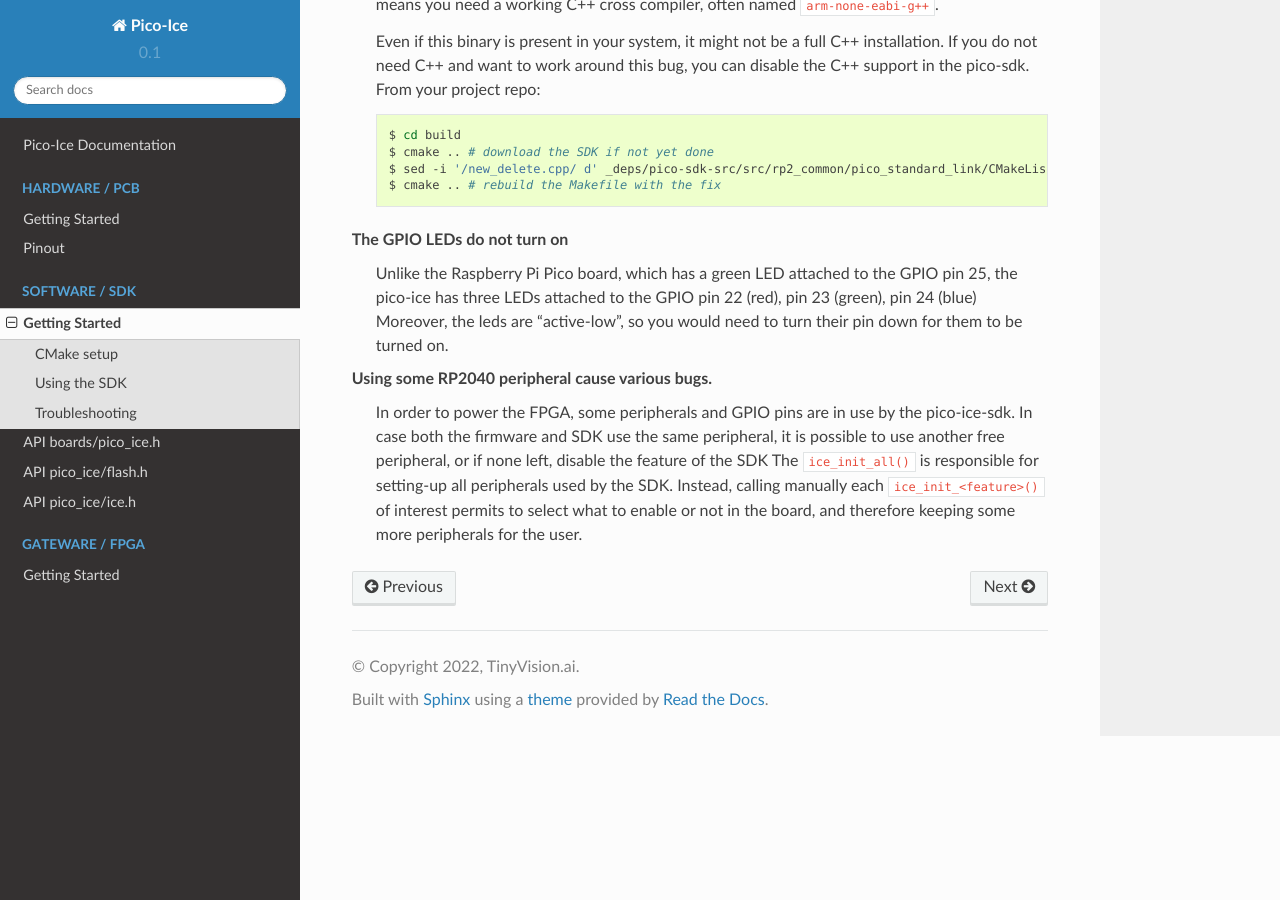
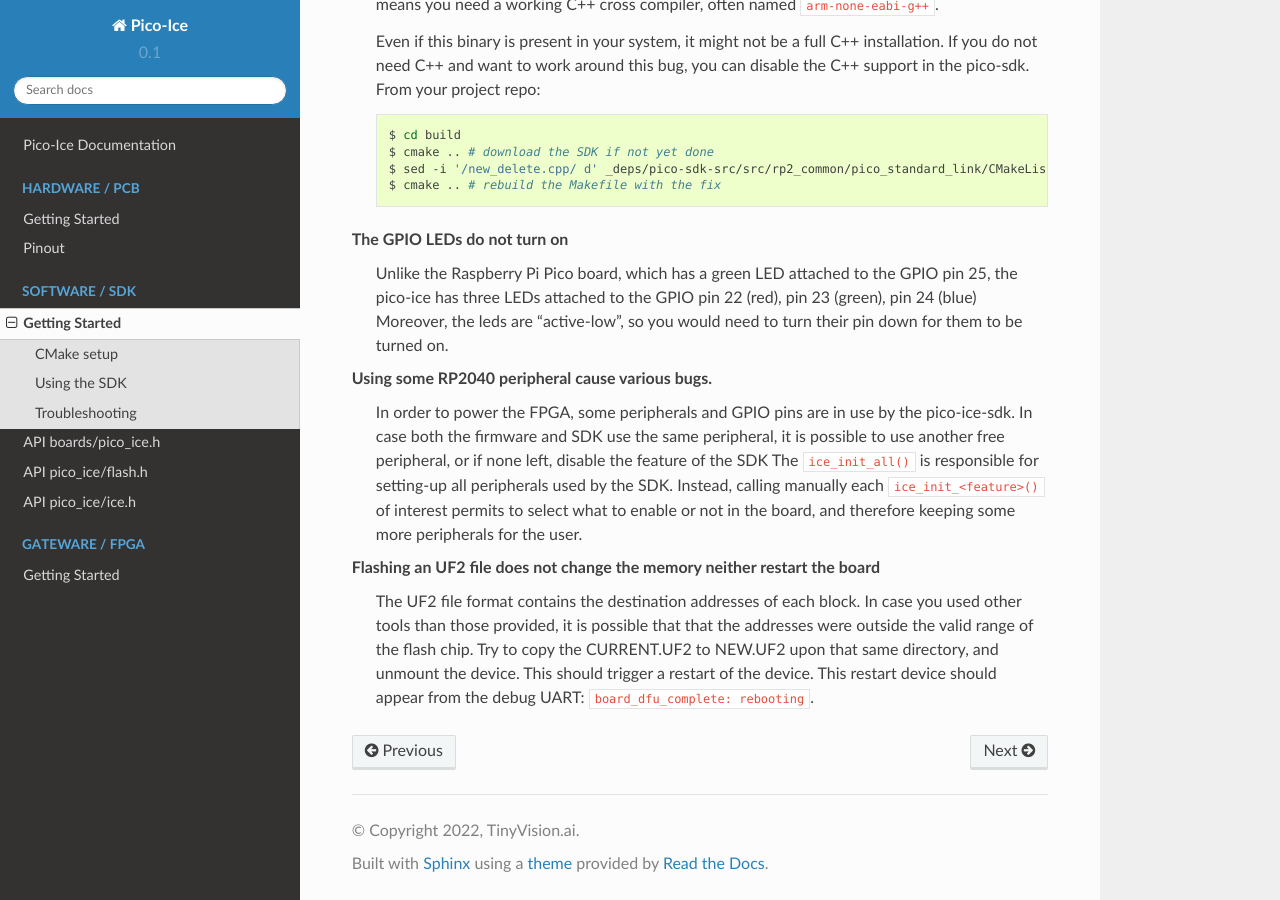
Before and after one commit to tinyvision-ai-inc/pico-ice, a Sphinx documentation site: the page built from Docs/source/software/getting-started.rst, in a window 1280 px wide and 900 px high, scrolled down 1707 px. Built offline with Sphinx 7.4.7 and the Read the Docs theme 2.0.0, drawn with Linux system fonts in a browser that asks for light colours.

Commit message:
Docs: add instructions about a bug that might be found

```diff
--- a/Docs/source/software/getting-started.rst
+++ b/Docs/source/software/getting-started.rst
@@ -103,3 +103,11 @@ Using some RP2040 peripheral cause various bugs.
    In case both the firmware and SDK use the same peripheral, it is possible to use another free peripheral, or if none left, disable the feature of the SDK
    The ``ice_init_all()`` is responsible for setting-up all peripherals used by the SDK.
    Instead, calling manually each ``ice_init_<feature>()`` of interest permits to select what to enable or not in the board, and therefore keeping some more peripherals for the user.
+
+Flashing an UF2 file does not change the memory neither restart the board
+   The UF2 file format contains the destination addresses of each block.
+   In case you used other tools than those provided,
+   it is possible that that the addresses were outside the valid range of the flash chip.
+   Try to copy the CURRENT.UF2 to NEW.UF2 upon that same directory, and unmount the device.
+   This should trigger a restart of the device.
+   This restart device should appear from the debug UART: ``board_dfu_complete: rebooting``.
```
